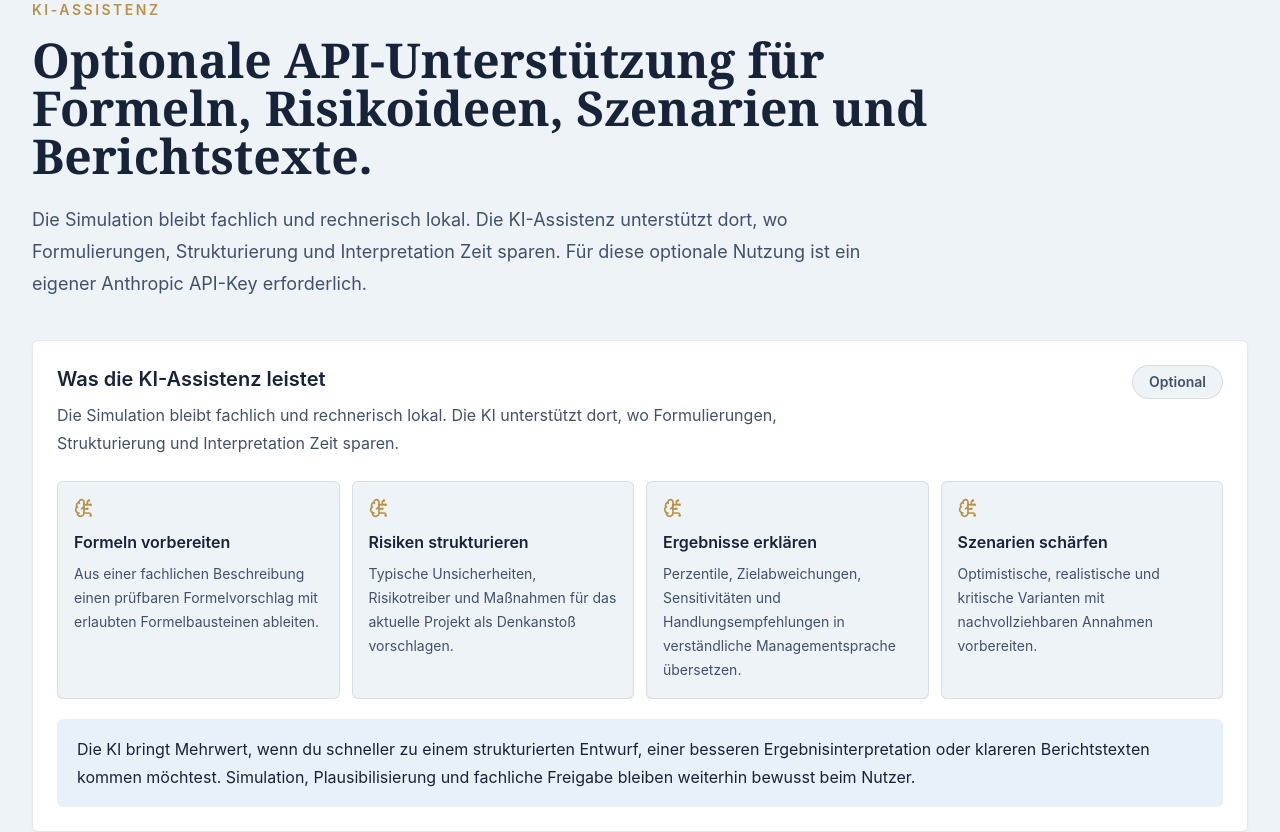
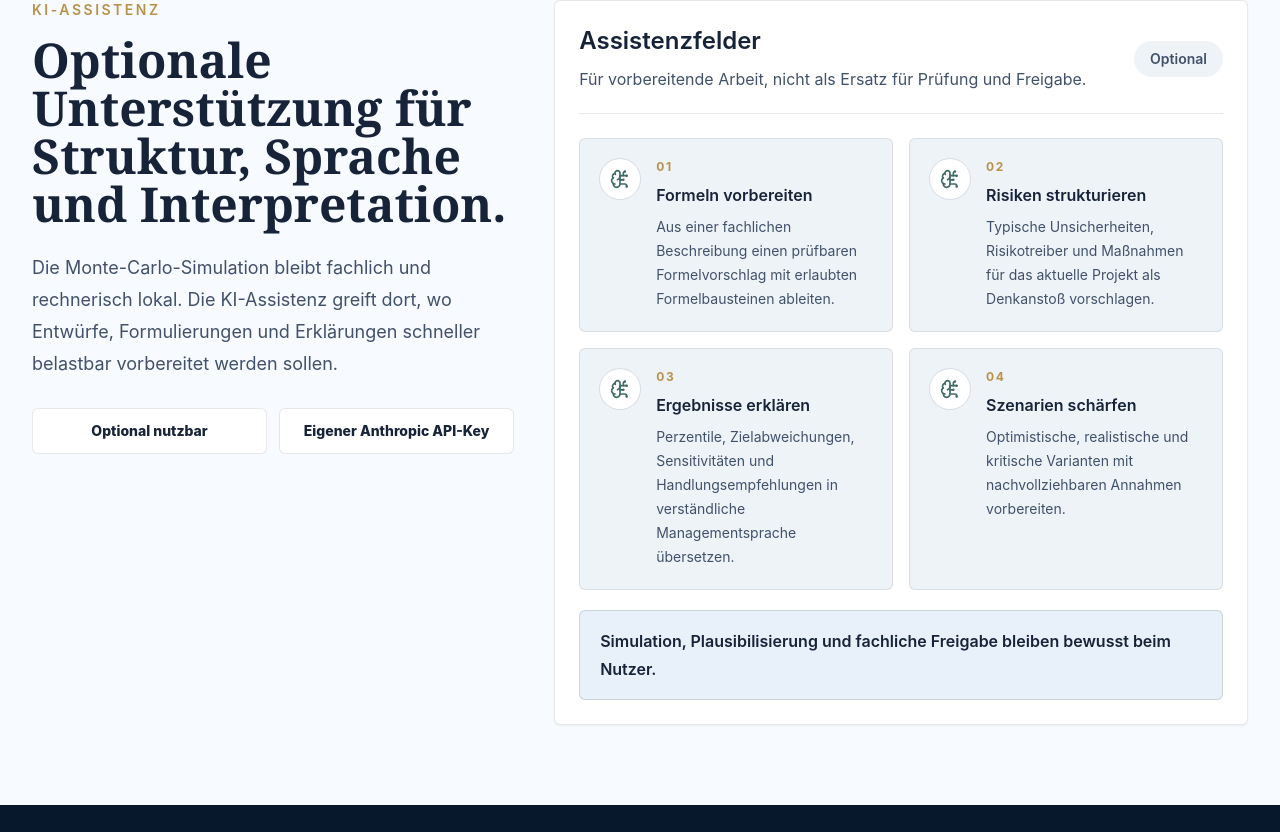
Before and after one commit to BM1964-25/SMART-RISK-Monte-Carlo-Simulation-Landingpage, a React (Vite) app: page / in a window 1280 px wide. Shown: the part 5611-6443 px from the top of the page. Built offline with nearby package versions, Linux system fonts and the light colour scheme.

Commit message:
Elevate AI assistance section

```diff
--- a/src/App.tsx
+++ b/src/App.tsx
@@ -728,56 +728,69 @@ function App() {
         </div>
       </section>
 
-      <section className="bg-paper">
-        <div className="mx-auto max-w-7xl px-5 py-20 sm:px-8">
-          <div className="max-w-4xl">
+      <section className="bg-ivory">
+        <div className="mx-auto grid max-w-7xl gap-10 px-5 py-20 sm:px-8 lg:grid-cols-[0.82fr_1.18fr] lg:items-start">
+          <div>
             <p className="text-sm font-semibold uppercase tracking-[0.18em] text-gold">
               KI-Assistenz
             </p>
-            <h2 className="mt-4 font-serif text-4xl font-semibold leading-tight sm:text-5xl">
-              Optionale API-Unterstützung für Formeln, Risikoideen, Szenarien und Berichtstexte.
+            <h2 className="mt-4 max-w-2xl font-serif text-4xl font-semibold leading-tight sm:text-5xl">
+              Optionale Unterstützung für Struktur, Sprache und Interpretation.
             </h2>
-            <p className="mt-6 text-lg leading-8 text-graphite">
-              Die Simulation bleibt fachlich und rechnerisch lokal. Die
-              KI-Assistenz unterstützt dort, wo Formulierungen, Strukturierung
-              und Interpretation Zeit sparen. Für diese optionale Nutzung ist
-              ein eigener Anthropic API-Key erforderlich.
+            <p className="mt-6 max-w-2xl text-lg leading-8 text-graphite">
+              Die Monte-Carlo-Simulation bleibt fachlich und rechnerisch lokal.
+              Die KI-Assistenz greift dort, wo Entwürfe, Formulierungen und
+              Erklärungen schneller belastbar vorbereitet werden sollen.
             </p>
+            <div className="mt-7 grid gap-3 sm:grid-cols-2">
+              {["Optional nutzbar", "Eigener Anthropic API-Key"].map((item) => (
+                <div
+                  key={item}
+                  className="rounded-md border border-ink/10 bg-white px-4 py-3 text-center text-sm font-extrabold text-ink"
+                >
+                  {item}
+                </div>
+              ))}
+            </div>
           </div>
-          <div className="mt-10 rounded-md border border-ink/10 bg-white p-6 shadow-sm">
-            <div className="flex flex-col gap-4 sm:flex-row sm:items-start sm:justify-between">
+          <div className="rounded-md border border-ink/10 bg-white p-5 shadow-sm sm:p-6">
+            <div className="flex flex-col gap-3 border-b border-ink/10 pb-5 sm:flex-row sm:items-center sm:justify-between">
               <div>
-                <h3 className="text-xl font-semibold">
-                  Was die KI-Assistenz leistet
-                </h3>
-                <p className="mt-2 max-w-3xl text-base leading-7 text-graphite">
-                  Die Simulation bleibt fachlich und rechnerisch lokal. Die KI
-                  unterstützt dort, wo Formulierungen, Strukturierung und
-                  Interpretation Zeit sparen.
+                <h3 className="text-2xl font-semibold">Assistenzfelder</h3>
+                <p className="mt-2 text-base leading-7 text-graphite">
+                  Für vorbereitende Arbeit, nicht als Ersatz für Prüfung und
+                  Freigabe.
                 </p>
               </div>
-              <span className="inline-flex w-fit items-center rounded-full border border-ink/10 bg-paper px-4 py-1.5 text-sm font-semibold text-graphite">
+              <span className="inline-flex w-fit items-center rounded-full bg-paper px-4 py-2 text-sm font-semibold text-graphite">
                 Optional
               </span>
             </div>
-            <div className="mt-6 grid gap-3 md:grid-cols-2 xl:grid-cols-4">
-              {aiFeatures.map(({ title, text }) => (
-              <div
-                key={title}
-                className="rounded-md border border-ink/10 bg-paper p-4"
-              >
-                <BrainCircuit className="h-5 w-5 text-gold" />
-                <h4 className="mt-3 font-semibold">{title}</h4>
-                <p className="mt-2 text-sm leading-6 text-graphite">{text}</p>
-              </div>
+            <div className="mt-6 grid gap-4 md:grid-cols-2">
+              {aiFeatures.map(({ title, text }, index) => (
+                <article
+                  key={title}
+                  className="grid gap-4 rounded-md border border-ink/10 bg-paper p-5 sm:grid-cols-[auto_1fr]"
+                >
+                  <div className="flex h-10 w-10 items-center justify-center rounded-full bg-white text-sage ring-1 ring-ink/10">
+                    <BrainCircuit size={20} aria-hidden="true" />
+                  </div>
+                  <div>
+                    <p className="text-xs font-bold uppercase tracking-[0.14em] text-gold">
+                      0{index + 1}
+                    </p>
+                    <h4 className="mt-2 font-semibold">{title}</h4>
+                    <p className="mt-2 text-sm leading-6 text-graphite">{text}</p>
+                  </div>
+                </article>
               ))}
             </div>
-            <p className="mt-5 rounded-md bg-[#e8f0fa] px-5 py-4 leading-7 text-ink">
-              Die KI bringt Mehrwert, wenn du schneller zu einem strukturierten
-              Entwurf, einer besseren Ergebnisinterpretation oder klareren
-              Berichtstexten kommen möchtest. Simulation, Plausibilisierung und
-              fachliche Freigabe bleiben weiterhin bewusst beim Nutzer.
-            </p>
+            <div className="mt-5 rounded-md border border-sage/20 bg-[#e8f0fa] px-5 py-4">
+              <p className="text-base font-semibold leading-7 text-ink">
+                Simulation, Plausibilisierung und fachliche Freigabe bleiben
+                bewusst beim Nutzer.
+              </p>
+            </div>
           </div>
         </div>
       </section>
```
